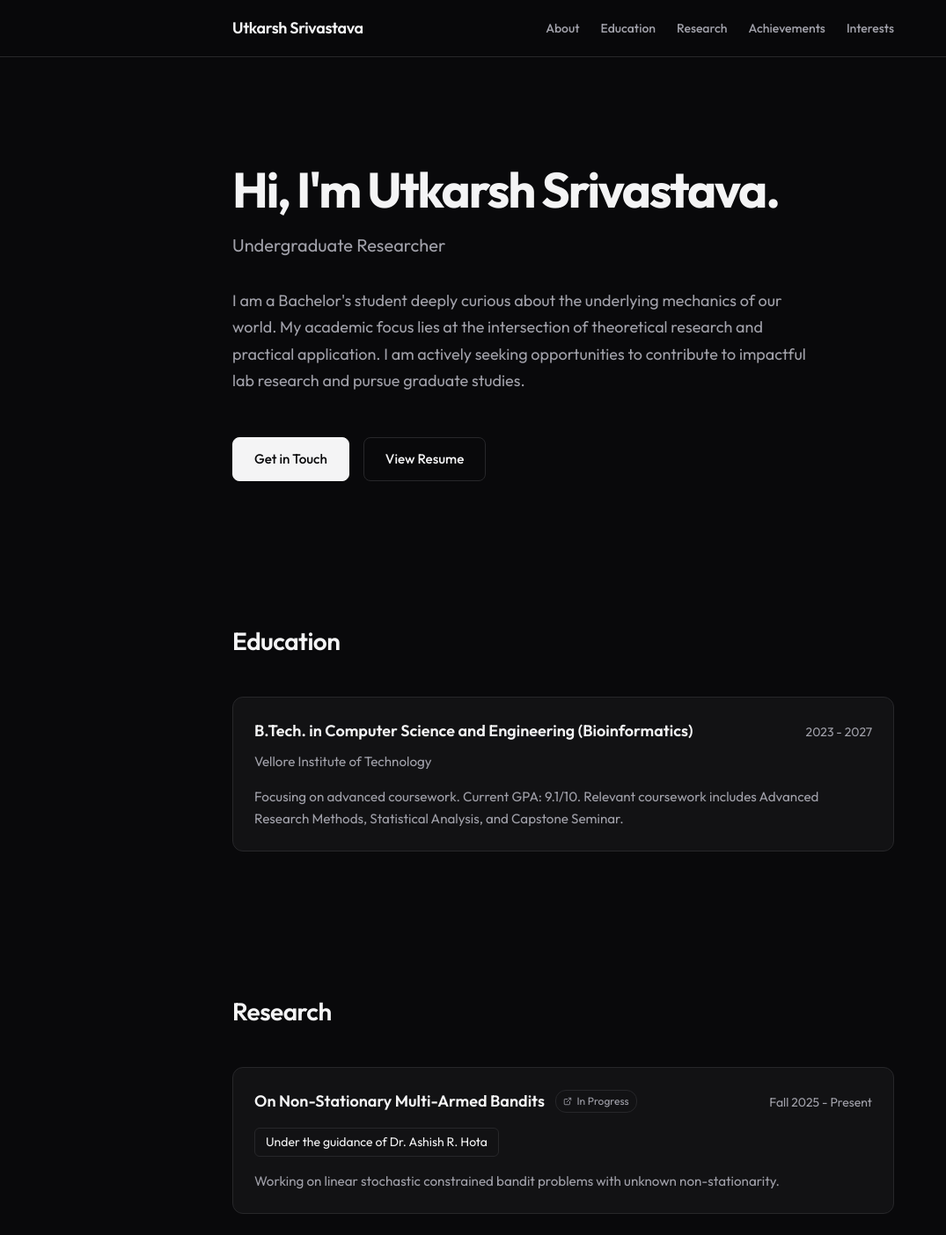
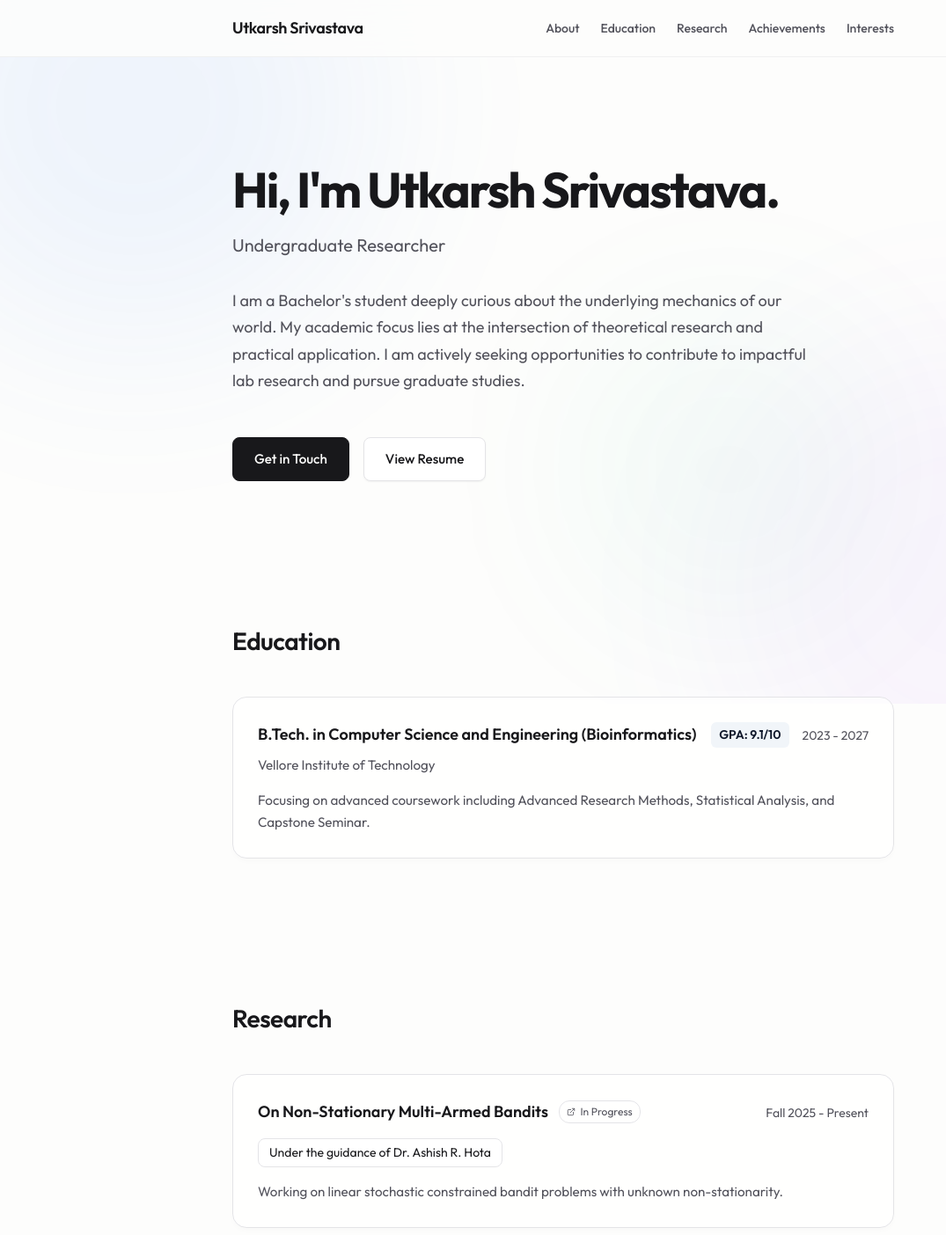
Before and after one commit to Xanviere/PersonalWebsite, a React (Vite) app: page / in a window 1280 px wide. Shown: the top 1404 px of the page at 88% size, without its empty margins (0-1075 px from the left). Built offline with nearby package versions, Linux system fonts and the light colour scheme.

Commit message:
Switch to elegant light theme with subtle motion and extract GPA

```diff
--- a/src/App.jsx
+++ b/src/App.jsx
@@ -9,6 +9,14 @@ import Footer from './components/Footer';
 
 function App() {
   return (
+    <>
+      {/* Ambient animated background */}
+      <div className="ambient-bg">
+        <div className="blob blob-1"></div>
+        <div className="blob blob-2"></div>
+        <div className="blob blob-3"></div>
+      </div>
+
       <div className="app-container">
         <Header />
         <main>
@@ -20,6 +28,7 @@ function App() {
         </main>
         <Footer />
       </div>
+    </>
   );
 }
 
--- a/src/components/Achievements.jsx
+++ b/src/components/Achievements.jsx
@@ -4,7 +4,7 @@ import { achievements } from '../data';
 export default function Achievements() {
   if (!achievements || achievements.length === 0) return null;
   return (
-    <section id="achievements" className="section">
+    <section id="achievements" className="section slide-up">
       <div className="container">
         <h2 className="section-title">Achievements</h2>
         <div className="achievements-timeline">
--- a/src/components/Education.jsx
+++ b/src/components/Education.jsx
@@ -4,14 +4,29 @@ import { education } from '../data';
 export default function Education() {
   if (!education || education.length === 0) return null;
   return (
-    <section id="education" className="section">
+    <section id="education" className="section slide-up">
       <div className="container">
         <h2 className="section-title">Education</h2>
         <div className="card-list">
           {education.map(edu => (
             <div key={edu.id} className="minimal-card">
               <div className="card-header">
-                <h3 className="card-title">{edu.degree}</h3>
+                <div style={{ display: 'flex', alignItems: 'center', gap: '1rem', flexWrap: 'wrap' }}>
+                  <h3 className="card-title">{edu.degree}</h3>
+                  {edu.gpa && (
+                    <span style={{
+                      fontSize: '0.875rem',
+                      fontWeight: '600',
+                      padding: '0.2rem 0.6rem',
+                      background: 'var(--accent)',
+                      color: 'var(--accent-text)',
+                      borderRadius: '6px',
+                      display: 'inline-block'
+                    }}>
+                      GPA: {edu.gpa}
+                    </span>
+                  )}
+                </div>
                 <div className="card-meta">{edu.duration}</div>
               </div>
               <div className="card-subtitle">{edu.institution}</div>
--- a/src/components/Hero.jsx
+++ b/src/components/Hero.jsx
@@ -3,7 +3,7 @@ import { personalInfo } from '../data';
 
 export default function Hero() {
   return (
-    <section id="about" className="section hero">
+    <section id="about" className="section hero slide-up">
       <div className="container hero-container">
         <div className="hero-content">
           <h1 className="hero-title">Hi, I'm {personalInfo.name}.</h1>
--- a/src/components/Interests.jsx
+++ b/src/components/Interests.jsx
@@ -4,7 +4,7 @@ import { interests } from '../data';
 export default function Interests() {
   if (!interests || interests.length === 0) return null;
   return (
-    <section id="interests" className="section">
+    <section id="interests" className="section slide-up">
       <div className="container">
         <h2 className="section-title">Research Interests</h2>
         <div style={{ display: 'flex', flexWrap: 'wrap', gap: '1rem' }}>
--- a/src/components/Research.jsx
+++ b/src/components/Research.jsx
@@ -4,7 +4,7 @@ import { research } from '../data';
 export default function Research() {
   if (!research || research.length === 0) return null;
   return (
-    <section id="research" className="section">
+    <section id="research" className="section slide-up">
       <div className="container">
         <h2 className="section-title">Research</h2>
         <div className="card-list">
--- a/src/data.js
+++ b/src/data.js
@@ -13,7 +13,8 @@ export const education = [
     degree: "B.Tech. in Computer Science and Engineering (Bioinformatics)",
     institution: "Vellore Institute of Technology",
     duration: "2023 - 2027",
-    details: "Focusing on advanced coursework. Current GPA: 9.1/10. Relevant coursework includes Advanced Research Methods, Statistical Analysis, and Capstone Seminar."
+    gpa: "9.1/10",
+    details: "Focusing on advanced coursework including Advanced Research Methods, Statistical Analysis, and Capstone Seminar."
   }
 ];
 
@@ -33,7 +34,7 @@ export const research = [
     duration: "Winter 2026",
     pi: "Dr. Selvi M",
     description: "Designed a system using LinUCB Algorithm for encryption algorithm selection in a constrained IoT environment.",
-    status: "Submitted",
+    status: "Submitted to INDISCON 2026",
     link: "#"
   }
 ];
@@ -52,12 +53,5 @@ export const achievements = [
     organization: "Vellore Institute of Technology",
     year: "2025 - 2026",
     description: "Awarded for ranking 6th of the academic cohort."
-  },
-  {
-    id: 2,
-    title: "Best Undergraduate Poster",
-    organization: "National Science Symposium",
-    year: "2023",
-    description: "Recognized for outstanding visual communication and clarity of research findings."
   }
 ];
--- a/src/index.css
+++ b/src/index.css
@@ -1,18 +1,21 @@
 @import url('https://fonts.googleapis.com/css2?family=Outfit:wght@300;400;500;600;700&display=swap');
 
 :root {
-  /* Tinted black instead of pure black */
-  --bg: #09090b;
-  --bg-card: #121214;
-  --border: #27272a;
-  --border-hover: #3f3f46;
-  --text-main: #f4f4f5;
-  --text-muted: #a1a1aa;
-  --accent: #d4d4d8;
-  --accent-highlight: #ffffff;
-  /* Swapped Inter for Outfit to add character and follow impeccable guidelines */
+  /* High-end sophisticated light theme */
+  --bg: #fdfdfc;
+  --bg-card: #ffffff;
+  --border: #e4e4e7;
+  --border-hover: #d4d4d8;
+  --text-main: #18181b;
+  --text-muted: #52525b;
+
+  /* Accent for badges/buttons */
+  --accent: #f1f5f9;
+  --accent-text: #0f172a;
+  --accent-highlight: #3b82f6;
+
   --font-sans: 'Outfit', -apple-system, BlinkMacSystemFont, "Segoe UI", Roboto, sans-serif;
-  --transition: all 0.3s cubic-bezier(0.4, 0, 0.2, 1);
+  --transition: all 0.4s cubic-bezier(0.16, 1, 0.3, 1);
 }
 
 * {
@@ -32,6 +35,7 @@ body {
   line-height: 1.6;
   -webkit-font-smoothing: antialiased;
   -moz-osx-font-smoothing: grayscale;
+  position: relative;
 }
 
 ::selection {
@@ -49,21 +53,99 @@ a:hover {
   color: var(--accent-highlight);
 }
 
+/* Ambient Animated Background */
+.ambient-bg {
+  position: fixed;
+  top: 0;
+  left: 0;
+  width: 100vw;
+  height: 100vh;
+  z-index: -1;
+  overflow: hidden;
+  pointer-events: none;
+}
+
+.blob {
+  position: absolute;
+  border-radius: 50%;
+  filter: blur(100px);
+  opacity: 0.5;
+  animation: float 20s infinite ease-in-out;
+}
+
+.blob-1 {
+  top: -10%;
+  left: -10%;
+  width: 500px;
+  height: 500px;
+  background: rgba(59, 130, 246, 0.15); /* Soft blue */
+  animation-delay: 0s;
+}
+
+.blob-2 {
+  bottom: -20%;
+  right: -10%;
+  width: 600px;
+  height: 600px;
+  background: rgba(168, 85, 247, 0.1); /* Soft purple */
+  animation-delay: -5s;
+}
+
+.blob-3 {
+  top: 40%;
+  left: 50%;
+  width: 400px;
+  height: 400px;
+  background: rgba(16, 185, 129, 0.08); /* Soft emerald */
+  animation-delay: -10s;
+}
+
+@keyframes float {
+  0%, 100% { transform: translate(0, 0) scale(1); }
+  33% { transform: translate(30px, -50px) scale(1.1); }
+  66% { transform: translate(-20px, 20px) scale(0.9); }
+}
+
+/* Enter Animations */
+.slide-up {
+  opacity: 0;
+  animation: slideUpFade 1s cubic-bezier(0.16, 1, 0.3, 1) forwards;
+}
+
+.hero { animation-delay: 0.1s; }
+#education { animation-delay: 0.2s; }
+#research { animation-delay: 0.3s; }
+#achievements { animation-delay: 0.4s; }
+#interests { animation-delay: 0.5s; }
+
+@keyframes slideUpFade {
+  from {
+    opacity: 0;
+    transform: translateY(30px);
+  }
+  to {
+    opacity: 1;
+    transform: translateY(0);
+  }
+}
+
 .container {
   width: 100%;
   max-width: 800px;
   margin: 0 auto;
   padding: 0 1.5rem;
+  position: relative;
+  z-index: 1;
 }
 
 /* Header */
 .header {
   position: sticky;
   top: 0;
-  background: rgba(9, 9, 11, 0.85);
-  backdrop-filter: blur(12px);
-  -webkit-backdrop-filter: blur(12px);
-  border-bottom: 1px solid var(--border);
+  background: rgba(253, 253, 252, 0.85);
+  backdrop-filter: blur(16px);
+  -webkit-backdrop-filter: blur(16px);
+  border-bottom: 1px solid rgba(228, 228, 231, 0.5);
   z-index: 100;
 }
 
@@ -164,17 +246,20 @@ a:hover {
   background-color: transparent;
   color: var(--text-main);
   transform: translateY(-2px);
+  box-shadow: 0 10px 20px -10px rgba(0,0,0,0.15);
 }
 
 .btn-secondary {
-  background-color: transparent;
+  background-color: var(--bg-card);
   color: var(--text-main);
   border: 1px solid var(--border);
+  box-shadow: 0 1px 2px rgba(0,0,0,0.05);
 }
 
 .btn-secondary:hover {
-  border-color: var(--text-main);
+  border-color: var(--border-hover);
   transform: translateY(-2px);
+  box-shadow: 0 10px 20px -10px rgba(0,0,0,0.1);
 }
 
 /* Minimal Cards */
@@ -185,35 +270,22 @@ a:hover {
 }
 
 .minimal-card {
-  background: var(--bg-card);
+  background: rgba(255, 255, 255, 0.7);
+  backdrop-filter: blur(10px);
+  -webkit-backdrop-filter: blur(10px);
   border: 1px solid var(--border);
-  border-radius: 12px;
-  padding: 1.5rem;
+  border-radius: 16px;
+  padding: 1.75rem;
   transition: var(--transition);
   position: relative;
   overflow: hidden;
-}
-
-.minimal-card::before {
-  content: '';
-  position: absolute;
-  top: 0;
-  left: 0;
-  width: 100%;
-  height: 2px;
-  background: var(--text-main);
-  transform: scaleX(0);
-  transform-origin: left;
-  transition: transform 0.4s ease;
+  box-shadow: 0 4px 6px -1px rgba(0, 0, 0, 0.02), 0 2px 4px -1px rgba(0, 0, 0, 0.01);
 }
 
 .minimal-card:hover {
   border-color: var(--border-hover);
-  transform: translateY(-2px);
-}
-
-.minimal-card:hover::before {
-  transform: scaleX(1);
+  transform: translateY(-3px);
+  box-shadow: 0 20px 25px -5px rgba(0, 0, 0, 0.05), 0 10px 10px -5px rgba(0, 0, 0, 0.02);
 }
 
 .card-header {
@@ -254,13 +326,14 @@ a:hover {
   padding: 0.25rem 0.75rem;
   background: var(--bg-card);
   border: 1px solid var(--border);
-  border-radius: 6px;
+  border-radius: 8px;
   transition: var(--transition);
 }
 
 .pi-tag:hover {
   border-color: var(--border-hover);
-  transform: scale(1.05);
+  transform: translateY(-2px);
+  box-shadow: 0 4px 6px -1px rgba(0,0,0,0.05);
 }
 
 /* Achievements Timeline */
@@ -295,14 +368,15 @@ a:hover {
   height: 12px;
   border-radius: 50%;
   background: var(--bg);
-  border: 2px solid var(--text-main);
+  border: 2px solid var(--text-muted);
   z-index: 1;
   transition: var(--transition);
 }
 
 .timeline-item:hover .timeline-dot {
-  background: var(--text-main);
-  transform: scale(1.2);
+  background: var(--accent-highlight);
+  border-color: var(--accent-highlight);
+  transform: scale(1.3);
 }
 
 .timeline-line {
@@ -315,7 +389,7 @@ a:hover {
 
 .timeline-content {
   flex: 1;
-  margin-top: -0.5rem; /* Align top of card with dot */
+  margin-top: -0.5rem;
 }
 
 /* Footer */
```
Lines whose indentation alone changed are shown as unchanged.
